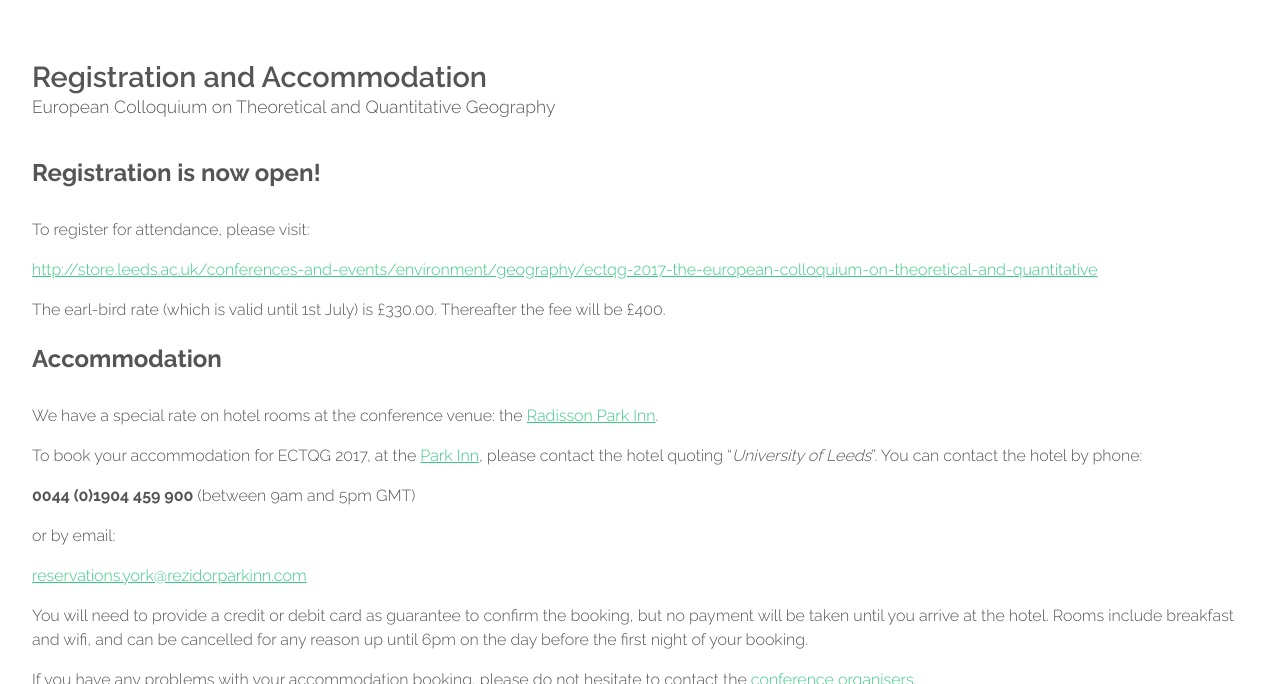
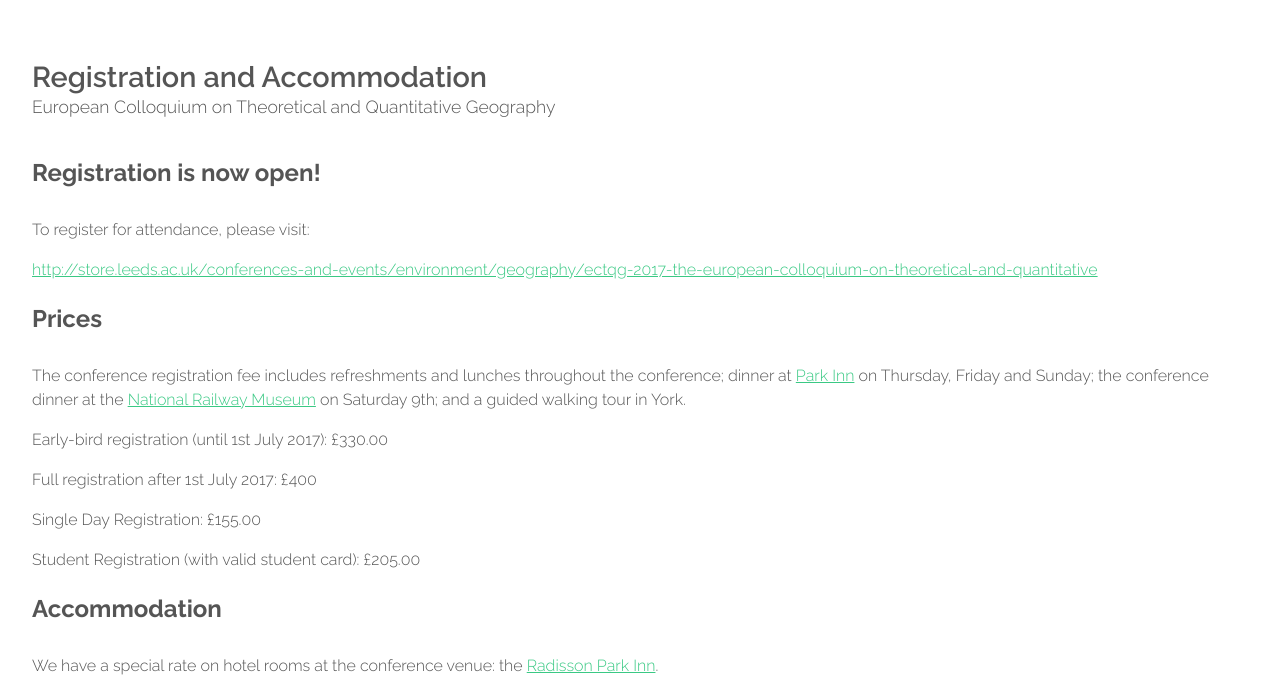
Before and after one commit to nickmalleson/ectqg2017, a Jekyll site: the page built from registration.md, in a window 1280 px wide and 900 px high, cut to the strip 192-876 px from the top of the window. Built offline with Jekyll 4.4.1, drawn with Linux system fonts in a browser that asks for light colours.

Commit message:
added prices to registration page

```diff
--- a/registration.md
+++ b/registration.md
@@ -10,7 +10,18 @@ To register for attendance, please visit:
 
 [http://store.leeds.ac.uk/conferences-and-events/environment/geography/ectqg-2017-the-european-colloquium-on-theoretical-and-quantitative](http://store.leeds.ac.uk/conferences-and-events/environment/geography/ectqg-2017-the-european-colloquium-on-theoretical-and-quantitative)
 
-The earl-bird rate (which is valid until 1st July) is £330.00. Thereafter the fee will be £400.
+## Prices
+
+The conference registration fee includes refreshments and lunches throughout the conference; dinner at [Park Inn](https://www.parkinn.co.uk/hotel-york) on Thursday, Friday and Sunday; the conference dinner at the [National Railway Museum](http://www.nrm.org.uk/) on Saturday 9th; and a guided walking tour in York.
+
+Early-bird registration (until 1st July 2017): £330.00
+
+Full registration after 1st July 2017: £400
+
+Single Day Registration: £155.00
+
+Student Registration (with valid student card): £205.00
+
 
 ## Accommodation
 
```
